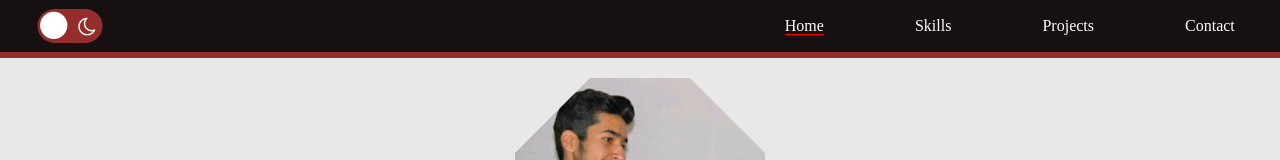
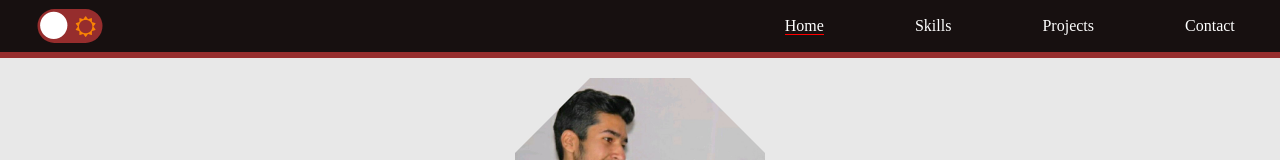
Before and after one commit to faiz-9/portfolio, a React (Create React App) app: page / in a window 1280 px wide. Shown: the top 160 px of the page. Built offline with nearby package versions, Linux system fonts and the light colour scheme; a web font is replaced by a local one.

Commit message:
sun moon

```diff
--- a/src/Navbar.js
+++ b/src/Navbar.js
@@ -51,8 +51,9 @@ const Navbar = (props) => {
               onClick={props.modeToggler}
             />
             <label class="label" for="chk">
+              <i class="fa fa-moon-o"></i>
               <i class="fa fa-sun-o"></i>
-              <i class="fa fa-moon-o"></i>
+
               <div class="ball"></div>
             </label>
           </div>
```
